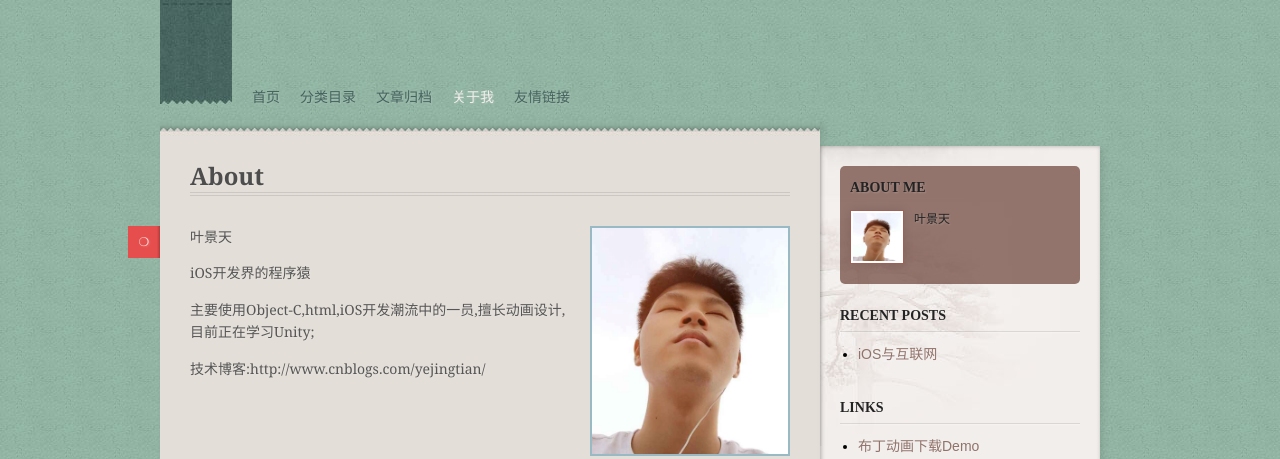
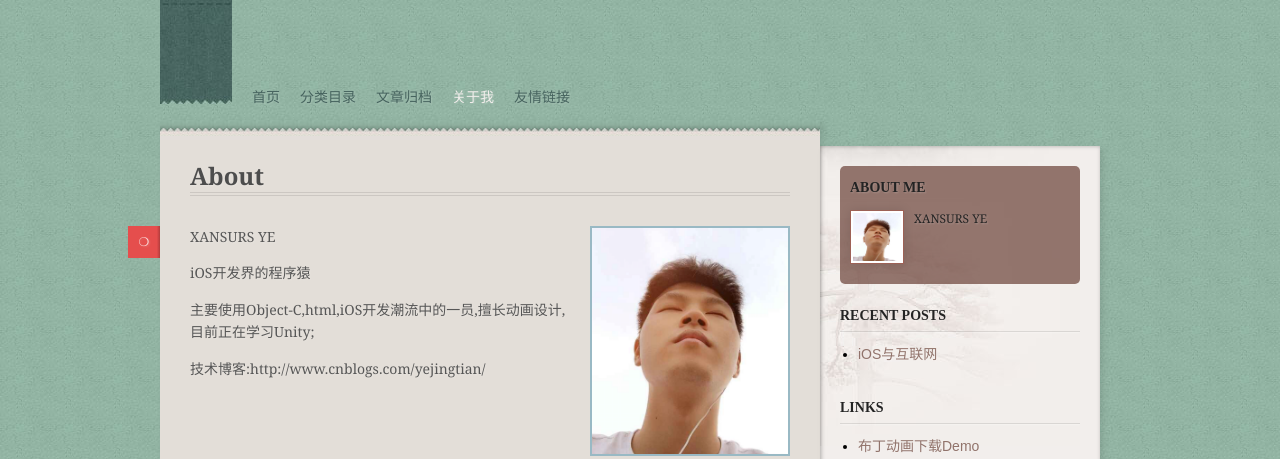
Before and after one commit to bnb173yjx/bnb173yjx.github.com, a Jekyll site: the page built from about.html, in a window 1280 px wide. Shown: the top 459 px of the page. Built offline with Jekyll 4.4.1, drawn with Linux system fonts in a browser that asks for light colours; nearby versions of some CDN libraries; some web fonts are replaced; comment, search, counter and statistics services are not loaded.

Commit message:
CHANGE ABOUT ME

```diff
--- a/_config.yml
+++ b/_config.yml
@@ -64,7 +64,7 @@ author:
     name: KITTEN YE
     email: yjx19940518@163.com
     imageLink: /images/header.jpg
-    simpleIntro: 叶景天
+    simpleIntro:  XANSURS YE
     detailIntro:
       <p>iOS开发界的程序猿</p>
       <p>主要使用Object-C,html,iOS开发潮流中的一员,擅长动画设计,目前正在学习Unity;</p>
```
